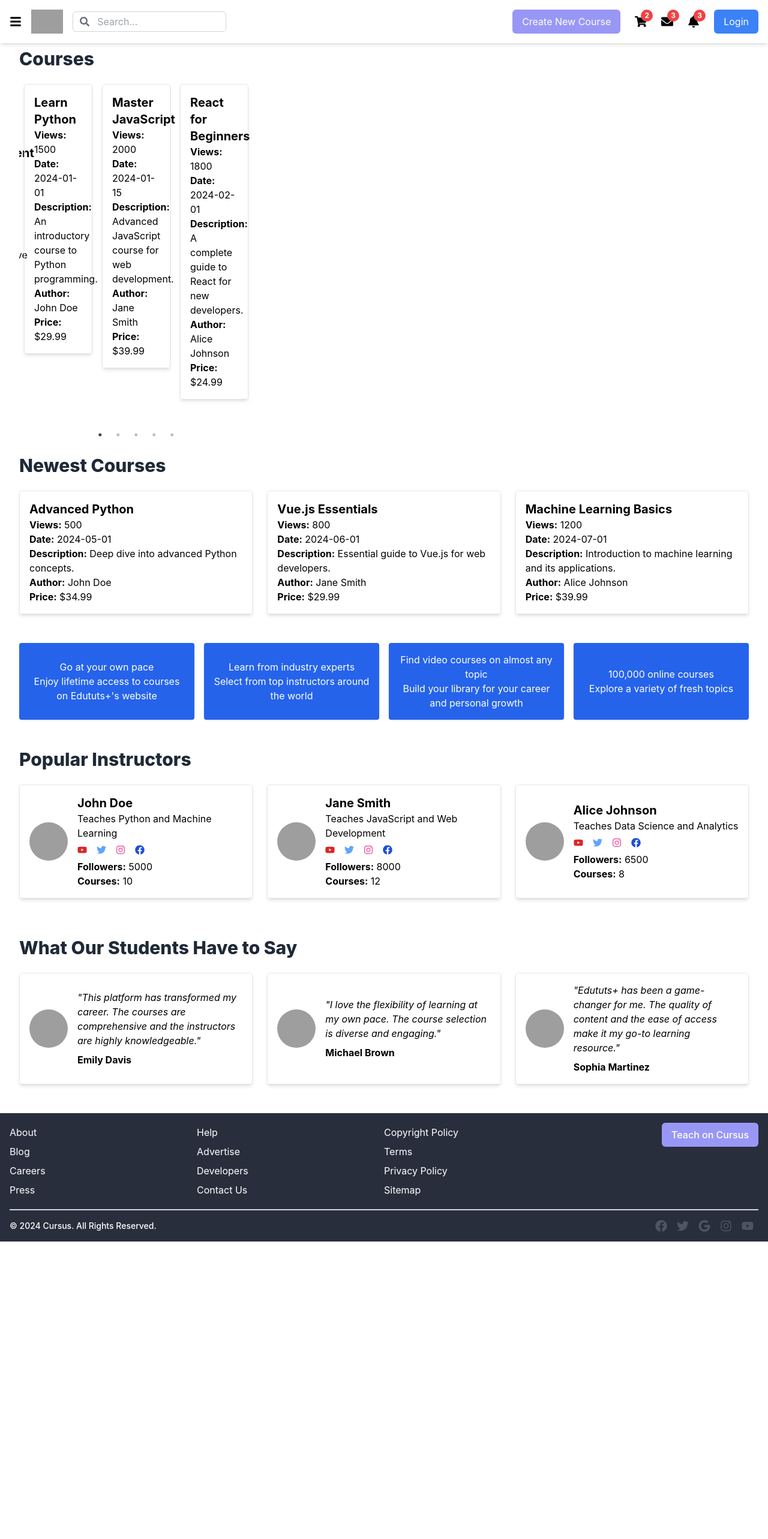
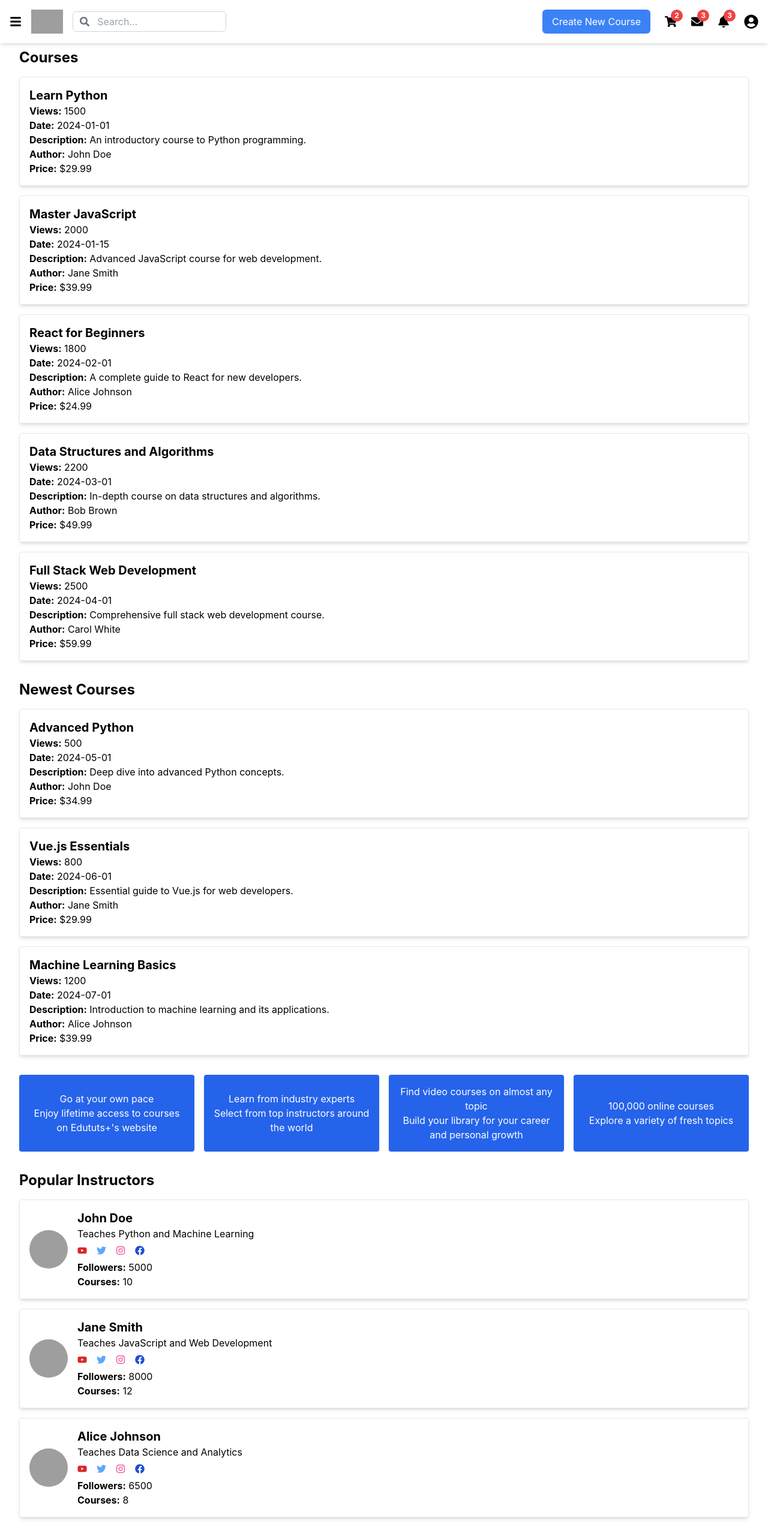
Before and after one commit to Ka213s/Clonesera, a React (Create React App) app: page / in a window 1280 px wide. Shown: the top 2566 px of the page at 60% size. Before the commit the page ends 2070 px from the top, so only its background shows below. Built offline with nearby package versions, Linux system fonts and the light colour scheme; grey boxes are pictures that could not be loaded.

Commit message:
create newinstructorhome

```diff
--- a/src/App.tsx
+++ b/src/App.tsx
@@ -1,13 +1,32 @@
-import React from 'react';
-import './styles/App.css';
-import AppRouters from './routers/AppRouters';
-import Header from './components/Header/Header';
+import "../src/styles/App.css";
+import { BrowserRouter as Router, Routes, Route } from "react-router-dom";
+import Login from "./page/Login";
+import Register from "./page/Register";
+import AdminHome from "./page/Admin/AdminHome";
+import HomePage from "./page/HomePage";
+import InstructorLayout from "./layouts/InstructorLayout";
+import ListCourse from "./page/Instructor/ListCourse";
 
-const App: React.FC = () => {
+function App() {
   return (
-    <div className="App">
-      <AppRouters />
-    </div>
+    <Router>
+      <div className="App">
+        <Routes>
+          <Route path="/" element={<HomePage />}></Route>
+          <Route path="/login" element={<Login />} />
+          <Route path="/register" element={<Register />} />
+          <Route path="/adminhome" element={<AdminHome />} />
+          <Route
+            path="/instructorhome"
+            element={
+              <InstructorLayout>
+                <ListCourse />
+              </InstructorLayout>
+            }
+          />
+        </Routes>
+      </div>
+    </Router>
   );
 }
 
--- a/src/components/Footer/Footer.tsx
+++ b/src/components/Footer/Footer.tsx
@@ -30,14 +30,14 @@ const Footer: React.FC = () => {
   );
 
   return (
-    <footer className="p-4 shadow-md bg-gray-900 bg-opacity-90">
+    <footer className="p-4 bg-gray-100 shadow-md">
       <div className="container mx-auto flex justify-between">
         <div className="flex flex-wrap justify-center w-3/4">
           {columns.map((column, colIndex) => (
             <ul key={colIndex} className="w-1/3">
               {column.map((link: FooterLink, index: number) => (
                 <li key={index} className="py-1">
-                  <a href={link.url} className="text-white hover:text-gray-400">
+                  <a href={link.url} className="text-gray-600 hover:text-gray-900">
                     {link.text}
                   </a>
                 </li>
@@ -46,14 +46,13 @@ const Footer: React.FC = () => {
           ))}
         </div>
         <div className="w-1/4 flex flex-col items-end">
-          <button className="px-4 py-2 mb-4 bg-[#9997F5] text-white rounded-md hover:bg-[#8886E5] font-medium">
+          <button className="px-4 py-2 mb-4 bg-blue-500 text-white rounded-md hover:bg-blue-600">
             Teach on Cursus
           </button>
         </div>
       </div>
-      <hr className="border-t-2 border-gray-300 my-4" />
       <div className="container mx-auto flex justify-between items-center mt-4">
-        <span className="text-white text-sm font-medium">© 2024 Cursus. All Rights Reserved.</span>
+        <span className="text-gray-600">© 2024 Cursus. All Rights Reserved.</span>
         <ul className="flex">
           {socialMediaLinksData.socialMedia.map((link: SocialMediaLink, index: number) => (
             <li key={index} className="mx-2">
--- a/src/components/Header/Header.tsx
+++ b/src/components/Header/Header.tsx
@@ -1,28 +1,11 @@
-import React, { useState, useEffect } from 'react';
+import React from 'react';
 import { FaShoppingCart, FaEnvelope, FaBell, FaUserCircle, FaBars, FaSearch } from 'react-icons/fa';
-import { useNavigate, NavigateFunction , Link } from 'react-router-dom'; // Import NavigateFunction type
-import { handleLogout } from '../../components/Logout';
 
 interface HeaderProps {
   toggleMenu: () => void;
 }
 
 const Header: React.FC<HeaderProps> = ({ toggleMenu }) => {
-    const [showDropdown, setShowDropdown] = useState(false);
-    const [isLoggedIn, setIsLoggedIn] = useState(false);
-    const navigate: NavigateFunction = useNavigate();
-
-    useEffect(() => {
-        const userData = localStorage.getItem('userData');
-        if (userData) {
-            setIsLoggedIn(true);
-        }
-    }, []);
-
-    const toggleDropdown = () => {
-        setShowDropdown(!showDropdown);
-    };
-
   return (
     <header className="flex items-center justify-between p-4 bg-white shadow-md fixed top-0 left-0 w-full z-30">
       <div className="flex items-center">
@@ -40,7 +23,7 @@ const Header: React.FC<HeaderProps> = ({ toggleMenu }) => {
         <FaSearch className="absolute left-3 text-gray-500" />
       </div>
       <div className="flex items-center ml-auto space-x-6">
-                <button className="px-4 py-2 text-white bg-[#9997F5] rounded-md hover:bg-[#8886E5]">
+        <button className="px-4 py-2 text-white bg-blue-500 rounded-md hover:bg-blue-600">
           Create New Course
         </button>
         <div className="relative">
@@ -61,29 +44,7 @@ const Header: React.FC<HeaderProps> = ({ toggleMenu }) => {
             3
           </div>
         </div>
-                {isLoggedIn ? (
-                    <div className="relative" onClick={toggleDropdown}>
         <FaUserCircle className="text-2xl cursor-pointer" />
-                        {showDropdown && (
-                            <div className="absolute right-0 mt-2 py-2 w-48 bg-white border border-gray-300 rounded-md shadow-lg">
-                                <ul>
-                                    <li className="px-4 py-2 hover:bg-gray-100 cursor-pointer">View Instructor Profile</li>
-                                    <li className="px-4 py-2 hover:bg-gray-100 cursor-pointer">Litemode</li>
-                                    <li className="px-4 py-2 hover:bg-gray-100 cursor-pointer">Crusus Dashboard</li>
-                                    <li className="px-4 py-2 hover:bg-gray-100 cursor-pointer">Paid Memberships</li>
-                                    <li className="px-4 py-2 hover:bg-gray-100 cursor-pointer">Setting</li>
-                                    <li className="px-4 py-2 hover:bg-gray-100 cursor-pointer">Help</li>
-                                    <li className="px-4 py-2 hover:bg-gray-100 cursor-pointer">Send Feedback</li>
-                                    <li className="px-4 py-2 hover:bg-gray-100 cursor-pointer" onClick={() => handleLogout(navigate)}>Sign Out</li>
-                                </ul>
-                            </div>
-                        )}
-                    </div>
-                ) : (
-                    <Link to="/login" className="px-4 py-2 text-white bg-blue-500 rounded-md hover:bg-blue-600">
-                        Login
-                    </Link>
-                )}
       </div>
     </header>
   );
--- a/src/components/Sidebar/Sidebar.tsx
+++ b/src/components/Sidebar/Sidebar.tsx
@@ -28,7 +28,7 @@ const iconComponents = {
 
 const Sidebar: React.FC<SidebarProps> = ({ showMenu }) => {
   return (
-    <aside className={`fixed top-16 left-0 h-full bg-gray-100 shadow-md transition-all duration-300 ${showMenu ? 'w-64' : 'w-0 overflow-hidden'}`}>
+    <aside className={`fixed top-16 left-0 h-full bg-gray-100 shadow-md transition-all duration-300 z-30 ${showMenu ? 'w-64' : 'w-0 overflow-hidden'}`}>
       <ul className="mt-8">
         {sidebarMenuItemsData.menuItems.map((item: MenuItem, index: number) => (
           <li key={index} className="flex items-center p-4 hover:bg-gray-200">
--- a/src/page/HomePage.tsx
+++ b/src/page/HomePage.tsx
@@ -1,5 +1,5 @@
+// HomePage.tsx
 import React from 'react';
-import Slider from 'react-slick';
 import MainLayout from './MainLayout';
 import CourseCard from '../components/CourseCard';
 import coursesData from '../models/FileJson/courses.json';
@@ -8,27 +8,14 @@ import instructorsData from '../models/FileJson/instructors.json';
 import FeatureButtons from '../components/FeatureButtons';
 import InstructorCard from '../components/InstructorCard';
 import TestimonialCard from '../components/TestimonialCard';
-import "slick-carousel/slick/slick.css";
-import "slick-carousel/slick/slick-theme.css";
-
 const HomePage: React.FC = () => {
-  const settings = {
-    dots: true,
-    infinite: true,
-    speed: 500,
-    slidesToShow: 3,
-    slidesToScroll: 1,
-    arrows: true,
-  };
   return (
     <MainLayout>
       <div className="p-4">
-        <h1 className="text-3xl font-extrabold mb-6 text-gray-800">Courses</h1>
-        <div className="grid grid-cols-1 md:grid-cols-2 lg:grid-cols-3 gap-6">
-          <Slider {...settings}>
+        <h1 className="text-2xl font-bold mb-4">Courses</h1>
         {coursesData.courses.map((course, index) => (
-              <div key={index} className="px-2">
           <CourseCard
+            key={index}
             name={course.name}
             views={course.views}
             date={course.date}
@@ -36,13 +23,9 @@ const HomePage: React.FC = () => {
             author={course.author}
             price={course.price}
           />
-              </div>
         ))}
-          </Slider>
-        </div>
 
-        <h1 className="text-3xl font-extrabold mt-12 mb-6 text-gray-800">Newest Courses</h1>
-        <div className="grid grid-cols-1 md:grid-cols-2 lg:grid-cols-3 gap-6">
+        <h1 className="text-2xl font-bold mt-8 mb-4">Newest Courses</h1>
         {coursesData.newestCourses.map((course, index) => (
           <CourseCard
             key={index}
@@ -54,12 +37,8 @@ const HomePage: React.FC = () => {
             price={course.price}
           />
         ))}
-        </div>
-
         <FeatureButtons />
-
-        <h1 className="text-3xl font-extrabold mt-12 mb-6 text-gray-800">Popular Instructors</h1>
-        <div className="grid grid-cols-1 md:grid-cols-2 lg:grid-cols-3 gap-6">
+        <h1 className="text-2xl font-bold mt-8 mb-4">Popular Instructors</h1>
         {instructorsData.instructors.map((instructor, index) => (
           <InstructorCard
             key={index}
@@ -71,10 +50,7 @@ const HomePage: React.FC = () => {
             courses={instructor.courses}
           />
         ))}
-        </div>
-
-        <h1 className="text-3xl font-extrabold mt-12 mb-6 text-gray-800">What Our Students Have to Say</h1>
-        <div className="grid grid-cols-1 md:grid-cols-2 lg:grid-cols-3 gap-6">
+          <h1 className="text-2xl font-bold mt-8 mb-4">What Our Students Have to Say</h1>
         {testimonialsData.testimonials.map((testimonial, index) => (
           <TestimonialCard
             key={index}
@@ -84,7 +60,6 @@ const HomePage: React.FC = () => {
           />
         ))}
       </div>
-      </div>
     </MainLayout>
   );
 };
--- a/src/page/Login.tsx
+++ b/src/page/Login.tsx
@@ -49,7 +49,7 @@ const Login: React.FC = () => {
                         navigate('/studenthome');
                         break;
                     case 3:
-                        navigate('/profile-instructor');
+                        navigate('/instructorhome');
                         break;
                     default:
                         break;
--- a/src/routers/AppRouters.tsx
+++ /dev/null
@@ -1,29 +0,0 @@
-import React from 'react';
-import { BrowserRouter as Router, Routes, Route } from 'react-router-dom';
-import HomePage from '../page/HomePage';
-import Login from '../page/Login';
-import Register from '../page/Register';
-import AdminHome from '../page/Admin/AdminHome';
-import StudentProfile from '../page/Student/StudentProfile';
-import InstructorProfile from '../page/Instructor/InstructorProfile';
-import StudentHome from '../page/Student/StudentHome';
-import ProtectedRoute from './ProtectedRoute';
-
-const AppRouters: React.FC = () => {
-  return (
-    // ADMIN LÀ 1 - STUDENT LÀ 2 - INSTRUCTOR LÀ 3
-    <Router>
-      <Routes>
-        <Route path="/" element={<HomePage />} />
-        <Route path="/login" element={<Login />} />
-        <Route path="/register" element={<Register />} />
-        <Route path="/adminhome" element={<ProtectedRoute allowedRoles={[1]}><AdminHome /></ProtectedRoute>} />
-        <Route path="/profile-student" element={<ProtectedRoute allowedRoles={[2]}><StudentProfile /></ProtectedRoute>} />
-        <Route path="/profile-instructor" element={<ProtectedRoute allowedRoles={[3]}><InstructorProfile /></ProtectedRoute>} />
-        <Route path="/studenthome" element={<ProtectedRoute allowedRoles={[2]}><StudentHome /></ProtectedRoute>} />
-      </Routes>
-    </Router>
-  );
-}
-
-export default AppRouters;
```
Also changed, not shown: src/components/Logout.tsx (deleted, +0 -19 lines), src/routers/ProtectedRoute.tsx (deleted, +0 -29 lines). Lines whose indentation alone changed are shown as unchanged.
